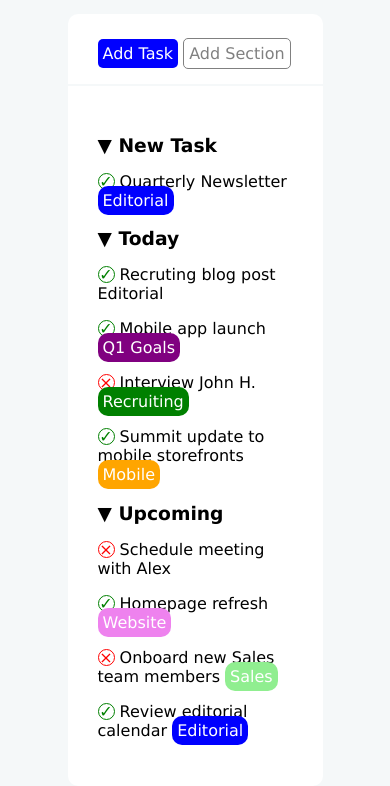
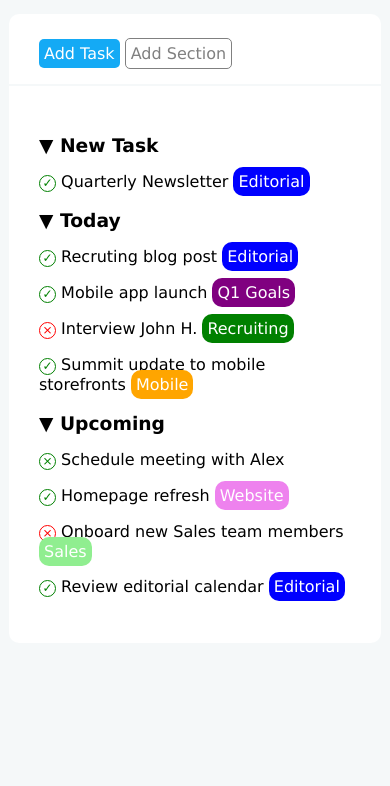
Before and after one commit to SassaroCristian/html-css-toboolist, a plain HTML site: page index.html in a window 390 px wide. Shown: the part 90-876 px from the top of the page. After the commit the page ends 844 px from the top, so only its background shows below. Drawn offline with Linux system fonts and the light colour scheme.

Commit message:
corrected exercise

```diff
--- a/index.html
+++ b/index.html
@@ -9,59 +9,59 @@
   <body>
     <header>
       <img id="logo" src="img/logo copia.png" alt="" />
-      <h1 id="title">Toboolist</h1>
+      <span id="title">Toboolist</span>
     </header>
-    <div class="centered-box1">
-      <section id="button-sect">
-        <span id="blue-butt">Add Task</span>
-        <span id="white-butt">Add Section</span>
+    <div class="centered-box first">
+      <section>
+        <span class="btn btn-blue">Add Task</span>
+        <span class="btn btn-grey">Add Section</span>
       </section>
     </div>
 
-    <div class="centered-box2">
+    <div class="centered-box second">
       <main>
         <div>
           <h3>&#9660; New Task</h3>
           <p>
-            <span class="done">&#10003;</span> Quarterly Newsletter
-            <span class="editorial">Editorial</span>
+            <span class="task done">&#10003;</span> Quarterly Newsletter
+            <span class="badge editorial">Editorial</span>
           </p>
         </div>
 
         <div>
           <h3>&#9660; Today</h3>
           <p>
-            <span class="done">&#10003;</span> Recruting blog post
-            <span class="Editorial">Editorial</span>
+            <span class="task done">&#10003;</span> Recruting blog post
+            <span class=" badge editorial">Editorial</span>
           </p>
           <p>
-            <span class="done">&#10003;</span> Mobile app launch
-            <span id="goals">Q1 Goals</span>
+            <span class="task done">&#10003;</span> Mobile app launch
+            <span class="badge goals">Q1 Goals</span>
           </p>
           <p>
-            <span class="not-done">&#215;</span> Interview John H.
-            <span id="recruting">Recruiting</span>
+            <span class="task not-done">&#215;</span> Interview John H.
+            <span class="badge recruting">Recruiting</span>
           </p>
           <p>
-            <span class="done">&#10003;</span> Summit update to mobile
-            storefronts <span id="mobile">Mobile</span>
+            <span class="task done">&#10003;</span> Summit update to mobile
+            storefronts <span class="badge mobile">Mobile</span>
           </p>
         </div>
 
         <div>
-          <h3 class="">&#9660; Upcoming</h3>
-          <p><span class="not-done">&#215;</span> Schedule meeting with Alex</p>
+          <h3>&#9660; Upcoming</h3>
+          <p><span class="task done">&#215;</span> Schedule meeting with Alex</p>
           <p>
-            <span class="done">&#10003;</span> Homepage refresh
-            <span id="website">Website</span>
+            <span class="task done">&#10003;</span> Homepage refresh
+            <span class="badge website">Website</span>
           </p>
           <p>
-            <span class="not-done">&#215;</span> Onboard new Sales team members
-            <span id="sales">Sales</span>
+            <span class="task not-done">&#215;</span> Onboard new Sales team members
+            <span class="badge sales">Sales</span>
           </p>
           <p>
-            <span class="done">&#10003;</span> Review editorial calendar
-            <span class="editorial">Editorial</span>
+            <span class=" task done">&#10003;</span> Review editorial calendar
+            <span class="badge editorial">Editorial</span>
           </p>
         </div>
       </main>
--- a/style.css
+++ b/style.css
@@ -1,5 +1,7 @@
 body {
-  margin: 0px;
+  margin: 0;
+  padding: 0;
+  box-sizing: border-box;
   background-color: #f5f8f9;
   font-family: Verdana, Geneva, Tahoma, sans-serif;
 }
@@ -7,9 +9,7 @@ body {
 
 /* START HEADER */
 header {
-  margin-left: 0px;
-  margin-top: 0px;
-
+  margin-bottom:30px;
   background-color: white;
 }
 
@@ -19,8 +19,7 @@ header {
 }
 
 #title {
-  display: inline-block;
-  margin: 0;
+  font-size: 40px;
   vertical-align: middle;
 }
 /* END HEADER */
@@ -28,42 +27,40 @@ header {
 
 
 /* START SECTION */
-.centered-box1 {
-  width: 50%;
-  height: 10px;
+.centered-box {
+  width: 80%;
   margin: auto;
-  margin-top: 30px;
   background-color: white;
   padding: 30px;
+}
+
+.first {
+  height: 10px;
   border-top-right-radius: 10px;
   border-top-left-radius: 10px;
 }
-.centered-box2 {
-  width: 50%;
-  margin: auto;
+
+.second {
   margin-top: 2px;
-  background-color: white;
-  padding: 30px;
   border-bottom-right-radius: 10px;
   border-bottom-left-radius: 10px;
 }
 
-#button-sect {
+.btn {
   height: 50px;
+  padding: 5px;
+  border-radius: 5px;
+  border: 1px solid grey;
 }
 
-#blue-butt {
-  background-color: blue;
+.btn-blue {
+  background-color:#14aaf5;
+  border: #14aaf5;
   color: white;
-  padding: 5px;
-  border-radius: 5px;
 }
 
-#white-butt {
-  border: 1px solid grey;
+.btn-grey {
   color: grey;
-  padding: 5px;
-  border-radius: 5px;
 }
 /* END SECTION */
 
@@ -79,67 +76,53 @@ p {
     margin-top:0px;
 }
 
-.editorial {
-  background-color: blue;
+.badge{
   color: white;
   padding: 5px;
   border-radius: 10px;
 }
 
-#goals {
-  background-color: purple;
-  color: white;
-  padding: 5px;
-  border-radius: 10px;
+.editorial {
+  background-color: blue;
 }
 
-#recruting {
-  background-color: green;
-  color: white;
-  padding: 5px;
-  border-radius: 10px;
+.goals {
+  background-color: purple;
 }
 
-#mobile {
-  background-color: orange;
-  color: white;
-  padding: 5px;
-  border-radius: 10px;
+.recruting {
+  background-color: green;
 }
 
-#website {
-  background-color: violet;
-  color: white;
-  padding: 5px;
-  border-radius: 10px;
+.mobile {
+  background-color: orange;
 }
 
-#sales {
+.website {
+  background-color: violet;
+}
+
+.sales {
   background-color: lightgreen;
-  color: white;
-  padding: 5px;
-  border-radius: 10px;
+}
+
+.task {
+  width: 15px;
+  height: 15px;
+  border-radius: 50%;
+  display: inline-block;
+  text-align: center;
+  line-height: 15px;
+  font-size: 12px;
 }
 
 .done {
   color: green;
-  width: 15px;
-  height: 15px;
   border: solid 1px green;
-  border-radius: 50%;
-  display: inline-block;
-  text-align: center;
-  line-height: 15px;
 }
 
 .not-done {
   color: red;
-  width: 15px;
-  height: 15px;
   border: solid 1px red;
-  border-radius: 50%;
-  display: inline-block;
-  text-align: center;
-  line-height: 15px;
 }
 /* END MAIN */
```
